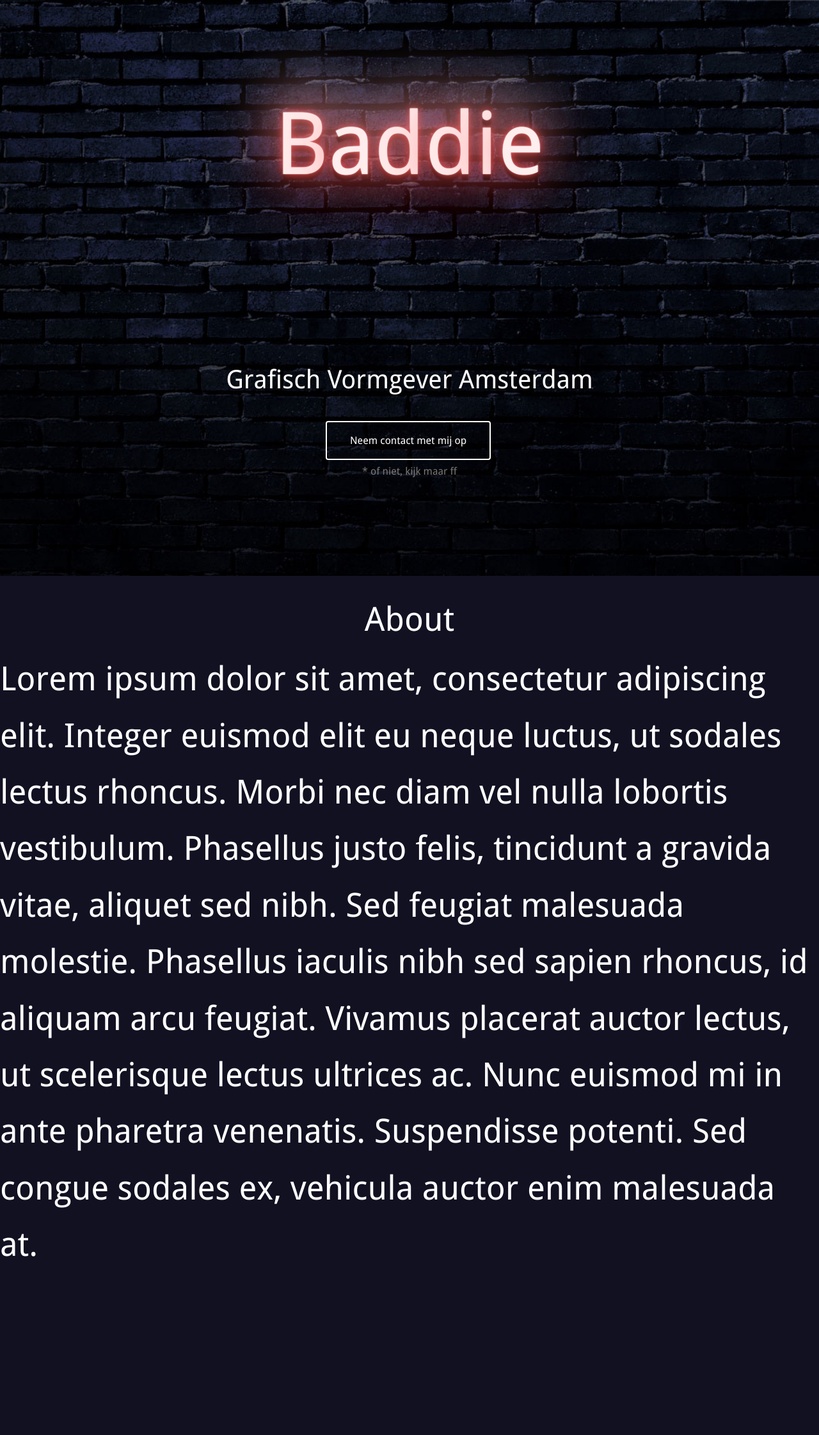
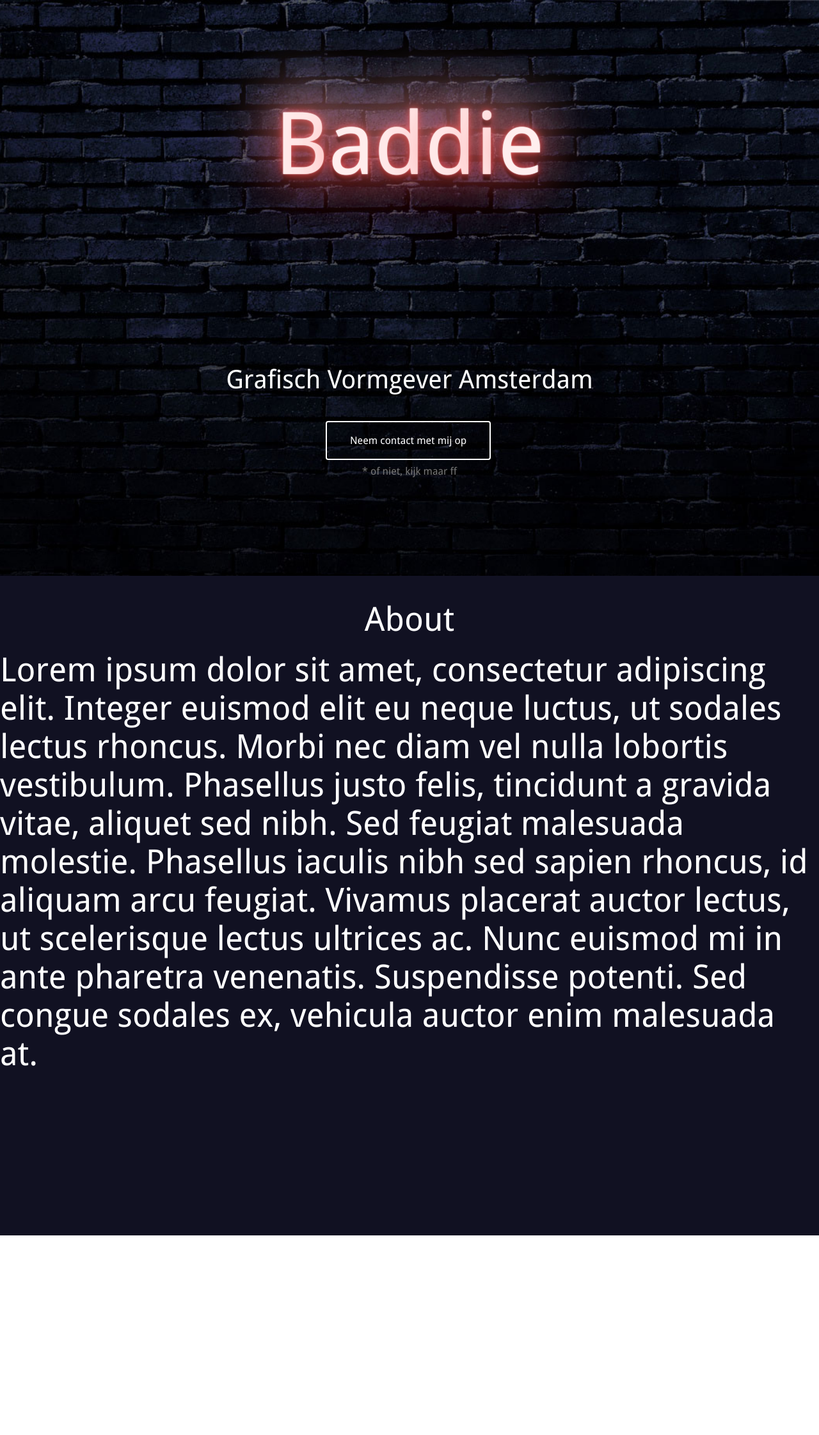
Before and after one commit to apsweb/baddie, a Jekyll site: the page built from index.md, in a window 1280 px wide. Shown: the whole page at 64% size. Built offline with Jekyll 4.4.1, drawn with Linux system fonts in a browser that asks for light colours; some web fonts are replaced; after the commit the page ends 1931 px from its top, so only the background shows below that.

Commit message:
Updated 'css/style.css' via CloudCannon

```diff
--- a/css/style.css
+++ b/css/style.css
@@ -2158,3 +2158,5 @@ align-items: center;
 .about h2 {text-align:center;}
 
 .about h2, .about p {color:#fff;font-size:52px;}
+
+.about p {line-height:60px;}
```
